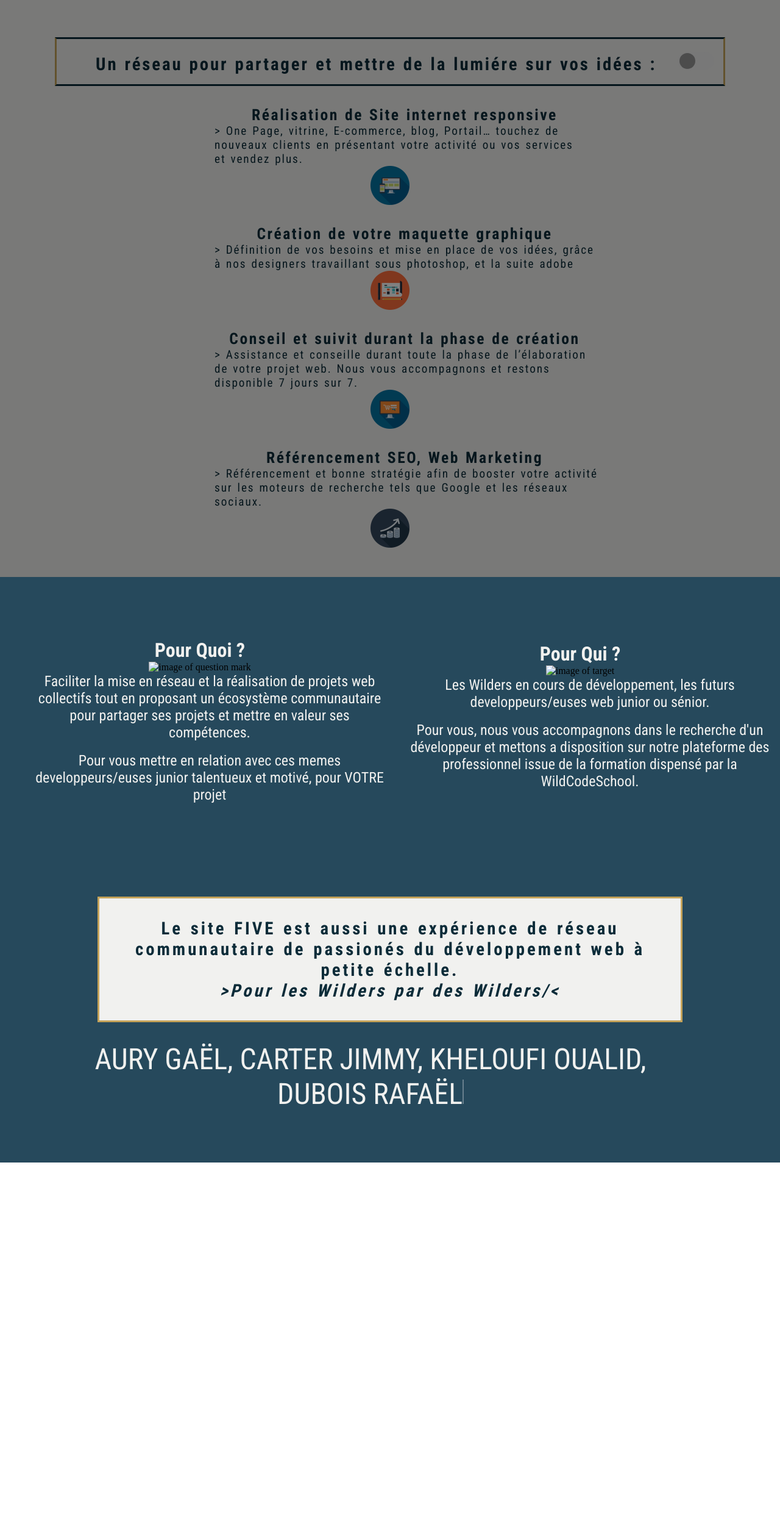
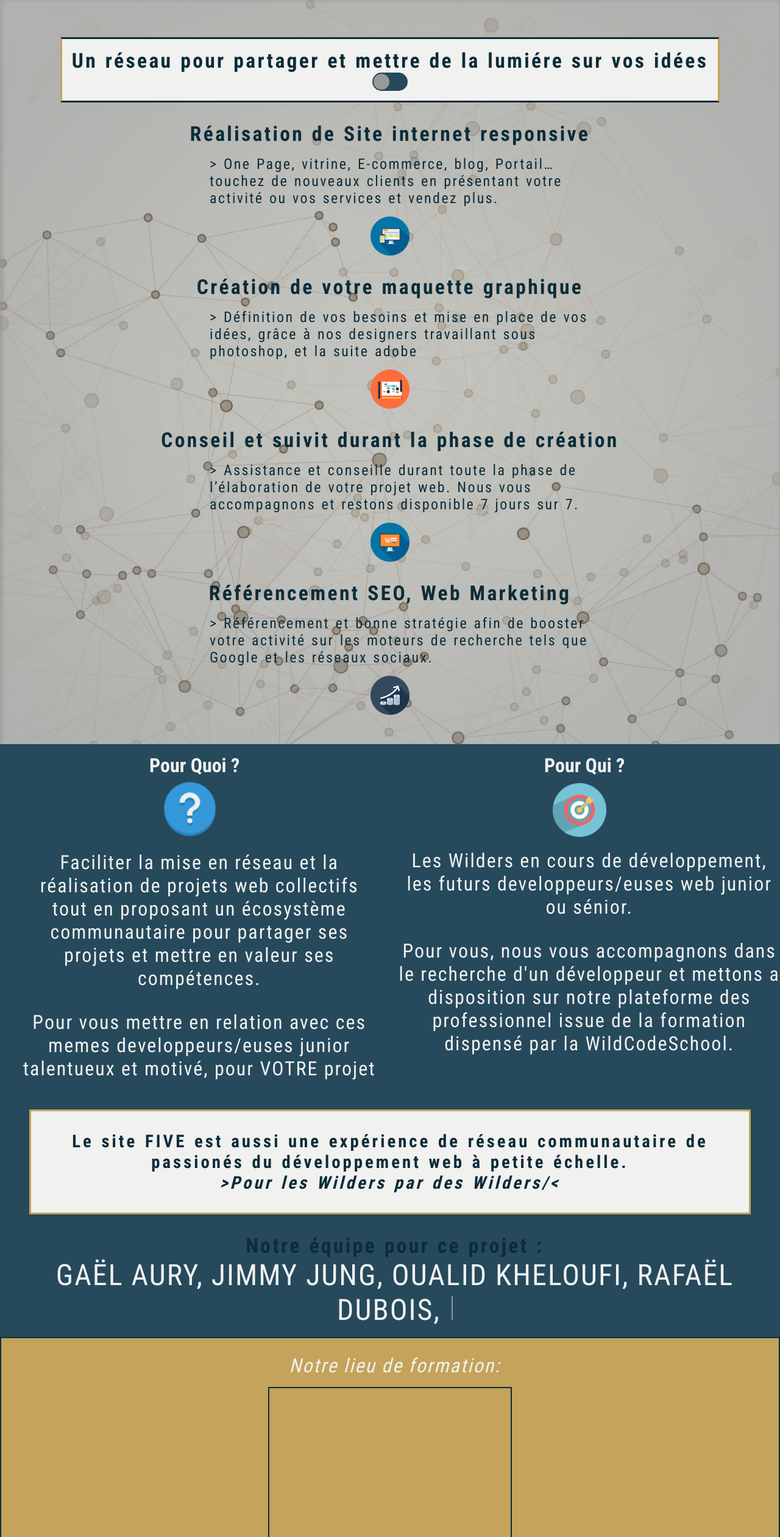
Before and after one commit to Gael6712/Projet-1, a website: page about.html in a window 1280 px wide. Shown: the part 120-2640 px from the top of the page at 61% size. Before the commit the page ends 2026 px from the top, so only its background shows below. Drawn offline with Linux system fonts and the light colour scheme; grey boxes are pictures that could not be loaded; a web font is replaced by a local one.

Commit message:
Funktionnert ? (#4)
Co-authored-by: Rafael <rafaeldubois974@gmail.com>

```diff
--- a/about.html
+++ b/about.html
@@ -14,7 +14,6 @@
     />
     <link rel="stylesheet" href="./src/styles.css/aboutStyle.css" />
   </head>
-  <body>
     <nav>
       <div class="logo">
         <h1>FIVES</h1>
@@ -30,17 +29,19 @@
         <div class="line2"></div>
       </div>
     </nav>
+  <body>
     <!--Partie About Rafael Dubois-->
 
-    <section class="presentation">
+    <section class="presentation" id="presentation">
+
       <div class="top" id="top">
-        <h5>Un réseau pour partager et mettre de la lumiére sur vos idées :</h5>
+        <h5>Un réseau pour partager et mettre de la lumiére sur vos idées </h5>
         <button type="button" onclick="toggleBtn()" id="btn">
           <span></span>
         </button>
       </div>
 
-      <img src="./src/img/light.png" class="light" id="light" />
+      <img src="./src/img/light1.png" class="light" id="light" />
 
       <h6>Réalisation de Site internet responsive</h6>
       <p>
@@ -108,15 +109,30 @@
           <em>>Pour les Wilders par des Wilders/&lt; </em>
         </h5>
         <div class="container">
+          <h6>Notre équipe pour ce projet :</h6>
           <div id="text">
-            <p>Aury Gaël,</p>
-            <p>Carter Jimmy,</p>
-            <p>Kheloufi Oualid,</p>
-            <p>Dubois Rafaël.</p>
+            <p>Gaël Aury,</p>
+            <p>Jimmy Jung,</p>
+            <p>Oualid Kheloufi,</p>
+            <p>Rafaël Dubois,</p>
+            <p>Fabrice Sérapion.</p>
           </div>
         </div>
+
       </div>
     </section>
+
+    <div class="map">
+      <p><em>Notre lieu de formation:</em></p>
+      <iframe
+        src="https://www.google.com/maps/embed?pb=!1m18!1m12!1m3!1d21116.54330068944!2d7.749093830770137!3d48.579823989577754!2m3!1f0!2f0!3f0!3m2!1i1024!2i768!4f13.1!3m3!1m2!1s0x4796c96d34025333%3A0x4fefbe61ce54f79a!2sWild%20Code%20School%20-%20Formation%20d%C3%A9veloppeur%20web!5e0!3m2!1sfr!2sfr!4v1633421644156!5m2!1sfr!2sfr"
+        width="400"
+        height="350"
+
+        allowfullscreen=""
+        loading="lazy"
+      ></iframe>
+    </div>
 
     <script src="./src/index.js"></script>
   </body>
--- a/src/styles.css/aboutStyle.css
+++ b/src/styles.css/aboutStyle.css
@@ -1,12 +1,26 @@
 /*Partie about Rafael*/
+body{
 
+}
+.light {
+  height: 27rem;
+  left: 5%;
+  position: absolute;
+  top: 0.125rem;
+  width: 90%;
+  z-index: 2;
+  opacity: 0;
+  transition: opacity 0.8s;
+  max-width: 100%;
+}
 .presentation {
   display: flex;
   justify-content: space-evenly;
   flex-direction: column;
   width: 100%;
-  background-color: var(--background-color);
   background-image: url("../img/node2.png");
+  background-size: cover;
+  background-color: rgba(0,0,0,0.1);
   padding-top: 2rem;
   padding-bottom: 3rem;
   align-items: center;
@@ -14,7 +28,7 @@
   position: relative;
   max-width: 100%;
   height: auto;
-  filter: brightness(50%);
+
 }
 .presentation h5,
 h6 {
@@ -23,8 +37,9 @@
   color: var(--color-txt);
   display: inline-flex;
   font-family: "Roboto Condensed", sans-serif;
-  margin-left: 3rem;
+  text-align: center;
   z-index: 0;
+  font-size: 2.1rem;
 }
 .presentation h6 {
   padding-top: 2rem;
@@ -35,8 +50,8 @@
   word-spacing: 0.1rem;
   letter-spacing: 0.1em;
   width: 50%;
-  margin-left: 4rem;
-  font-size: 1.2rem;
+  margin-bottom: 1rem ;
+  font-size: 1.5rem;
   z-index: 0;
 }
 
@@ -50,6 +65,8 @@
   background-color: var(--background-color);
   z-index: 3;
   margin-top: 2rem;
+
+
 }
 .icoabout {
   max-width: 100%;
@@ -60,58 +77,38 @@
 .description {
   display: flex;
   flex-flow: wrap;
-  height: 60rem;
   width: 100%;
   background: var(--primary-color);
-  align-content: space-around;
   text-align: center;
-  padding: 1rem;
+
 }
-.description p {
-  font-size: 1.5rem;
-}
-.description h5 {
-  font-family: "Roboto Condensed", sans-serif;
-  letter-spacing: 0.25rem;
-  word-spacing: 0.125rem;
-  background-color: var(--background-color);
-  margin-left: 8rem;
-}
+
+
 .description h4,
 p {
   font-family: "Roboto Condensed", sans-serif;
   color: var(--background-color);
+  font-size: 2rem;
+  padding-top: 1rem;
+  padding-left: 1rem;
 }
 .flex {
-  padding-top: 1rem;
   display: flex;
-  align-items: center;
-  justify-content: space-between;
 }
 
-.entete {
-  font-family: "Roboto Condensed", sans-serif;
-  padding: 2rem 3rem;
-  width: 60rem;
-  word-spacing: 0.1rem;
-  letter-spacing: 0.1em;
-  border: var(--elementDecoration-color) 0.1875rem solid;
-  margin: 2rem;
-}
-.pourquoi h4 {
-  margin-top: 1rem;
-  font-family: "Roboto Condensed", sans-serif;
-}
 .pourqui img {
   height: 5.5rem;
   width: 5.5rem;
+
+  margin-top: .625rem;
 }
+
 .pourquoi img {
   height: 6.3rem;
   width: 6.3rem;
 }
 button {
-  background: #efefef;
+  background: var(--primary-color);
   height: 30px;
   width: 58px;
   border-radius: 20px;
@@ -131,31 +128,62 @@
   margin-left: 0.125rem;
   transition: background 0.5s, margin-left 0.5s;
 }
-.light {
-  height: 25rem;
-  left: 5%;
-  position: absolute;
-  top: 0.125rem;
-  width: 90%;
-  z-index: 2;
-  opacity: 0;
-  transition: opacity 0.5s;
+.top button{
+  display: block;
+  margin:0 auto;
 }
-/* Animation effet machine à écrire*/
+
+.description h5 {
+  font-family: "Roboto Condensed", sans-serif;
+  letter-spacing: 0.25rem;
+  word-spacing: 0.125rem;
+  background-color: var(--background-color);
+
+}
+
+.entete {
+  padding: 2rem 3rem;
+  max-width: 100%;
+  border: var(--elementDecoration-color) 0.1875rem solid;
+  margin: 2rem;
+}
 .column {
   display: flex;
   flex-direction: column;
-  justify-content: center;
+  align-items: center;
+  /* flex-wrap: wrap; */
+  padding: 1rem;
   text-align: center;
-  align-items: center;
-  padding: 1rem;
+
+
 }
 .container,
 p {
-  max-width: 62rem;
-  margin-left: 2rem;
-  /* padding-right: -1rem; */
+  margin-left: 1rem;
+  letter-spacing: .125rem;
+
+
 }
+.map{
+
+  display: flex;
+  justify-content: center;
+  border: var(--color-txt) .125rem solid;
+  padding: .625rem;
+  flex-direction: column;
+  align-items: center;
+  background: var(--elementDecoration-color);
+}
+.map p{
+  margin-left: 0;
+  padding-bottom: 1rem;
+}
+iframe{
+  border: var(--color-txt) .125rem solid;
+}
+
+/* Animation effet machine à écrire*/
+
 #text {
   font-family: "Roboto Condensed", sans-serif;
   font-size: 3rem;
@@ -166,10 +194,11 @@
   content: "";
   animation: clignote 0.8s infinite linear;
   width: 2px;
-  height: 2.5rem;
-  display: inline-block;
+  height:3vw;
   font-family: "Roboto Condensed", sans-serif;
   background: rgb(255, 255, 255);
+  display: inline-block;
+  margin-left: 5px;
 }
 
 @keyframes clignote {
@@ -191,6 +220,53 @@
 .on {
   opacity: 1;
 }
-.brightness {
-  filter: brightness(100%);
+
+@media screen and (max-width:800px) {
+.presentation ,h5,h6,h4{
+  font-size: clamp(14px,3.2vw,1.875rem)
+
 }
+.presentation p{
+  font-size: clamp(1.125rem,3vw,1.5rem)
+}
+.top h5 {
+  font-size: clamp(1.4375rem,3.8vw,1.875rem)
+}
+.description p,h4{
+  font-size: clamp(1.375rem,3.4vw,1.875rem)
+}
+#text,#text:after{
+  font-size: clamp(1.75rem,4.5vw,2.5rem)
+}
+.flex{
+  display: block;
+}
+.pourqui img {
+  height: 4rem;
+  width: 4rem;
+}
+.pourquoi img {
+  height: 4.8rem;
+  width: 4.8rem;
+}
+button {
+  height: 4vw;
+  width: 7.733vw;
+}
+button span {
+  height: 3.467vw;
+  width: 3.467vw;
+
+}
+.light{
+  width: 100%;
+  height: 20rem;
+}
+.active span {
+ margin-left: 3.750vw;
+}
+.map p{
+  font-size: clamp(1.375rem,3.4vw,1.875rem)
+}
+
+}
--- a/src/styles.css/coreStyles.css
+++ b/src/styles.css/coreStyles.css
@@ -219,3 +219,20 @@
 .toggle .line2 {
   transform: rotate(45deg) translate(-0.9rem, -0.3rem);
 }
+/*=================== Potentiel scrollbarr===============*/
+::-webkit-scrollbar{
+  width: 1em;
+}
+
+::-webkit-scrollbar-track{
+  background:var(--background-color);
+  border-radius: 100vw;
+  margin-block:  0.2em;
+}
+::-webkit-scrollbar-thumb{
+  background: var(--primary-color);
+  border-radius: 100vw;
+}
+::-webkit-scrollbar-thumb:hover {
+  background: var(--elementDecoration-color);
+}
```
Also changed, not shown: src/ico/question.png (added), src/ico/target.png (added), src/img/light.png (deleted), src/img/light1.png (added), src/img/node2.png (added).
